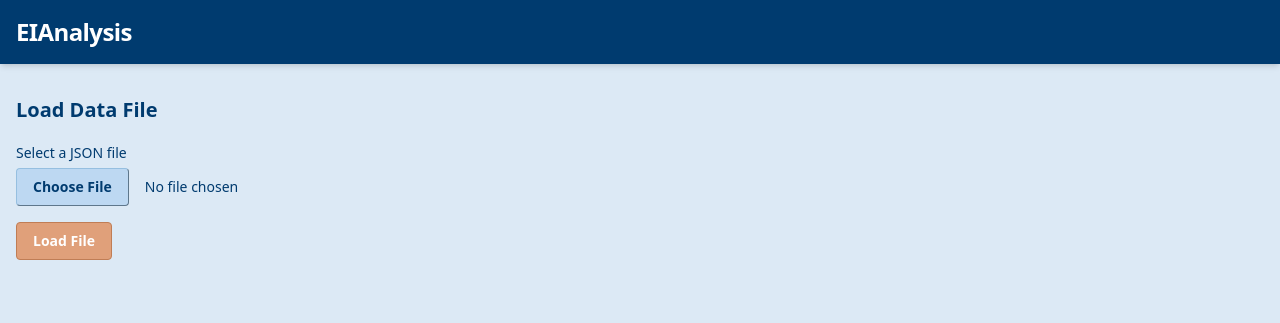
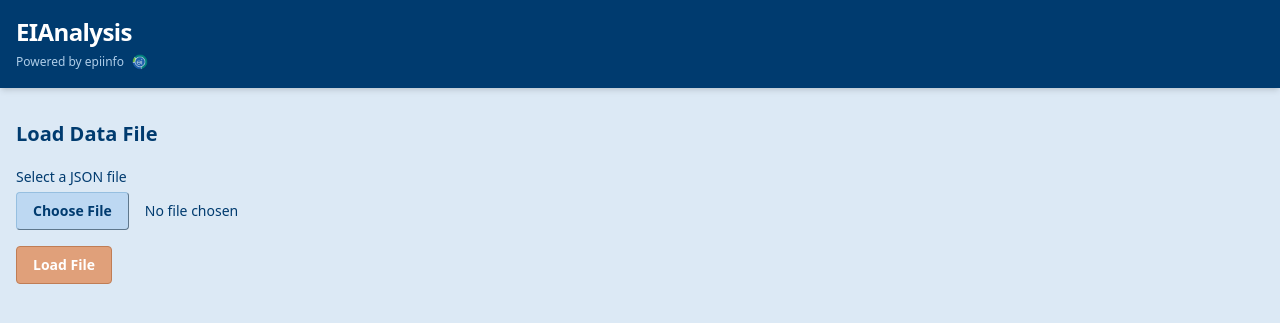
Before and after one commit to zfj4/EIAnalysis, a Django app: page / in a window 1280 px wide. Shown: the top 323 px of the page. Run offline with Django 5.2, Linux system fonts and the light colour scheme; some libraries are stand-ins or nearby versions.

Commit message:
Added "Powered by epiinfo" to the banner

```diff
--- a/core/management/commands/runserver9000.py
+++ b/core/management/commands/runserver9000.py
@@ -4,7 +4,7 @@ Custom management command: `python manage.py runserver9000`
 Starts the development server on 127.0.0.1:9000 by default so that
 `python manage.py runserver` on port 8000 (occupied) is never used accidentally.
 """
-from django.core.management.commands.runserver import Command as RunserverCommand
+from django.contrib.staticfiles.management.commands.runserver import Command as RunserverCommand
 
 
 class Command(RunserverCommand):
--- a/templates/core/index.html
+++ b/templates/core/index.html
@@ -18,6 +18,7 @@
 </head>
 <body class="bg-[#DCE9F5] text-gray-900 min-h-screen">
 
+  {% load static %}
   <header class="bg-[#003B6F] shadow-md">
     <div class="max-w-7xl mx-auto px-4 py-4">
       <h1 class="text-2xl font-bold tracking-tight text-white">
@@ -29,6 +30,15 @@
           class="hover:opacity-80 transition-opacity"
         >EIAnalysis</button>
       </h1>
+      <a
+        href="https://github.com/Epi-Info/epiinfo"
+        target="_blank"
+        rel="noopener noreferrer"
+        class="inline-flex items-center gap-2 mt-1 text-xs text-[#AECDE8] hover:text-white transition-colors"
+      >
+        Powered by epiinfo
+        <img src="{% static 'images/ei_logo.png' %}" alt="epiinfo logo" class="h-4 w-auto">
+      </a>
     </div>
   </header>
 
```
Also changed, not shown: core/static/images/ei_logo.png (added).
